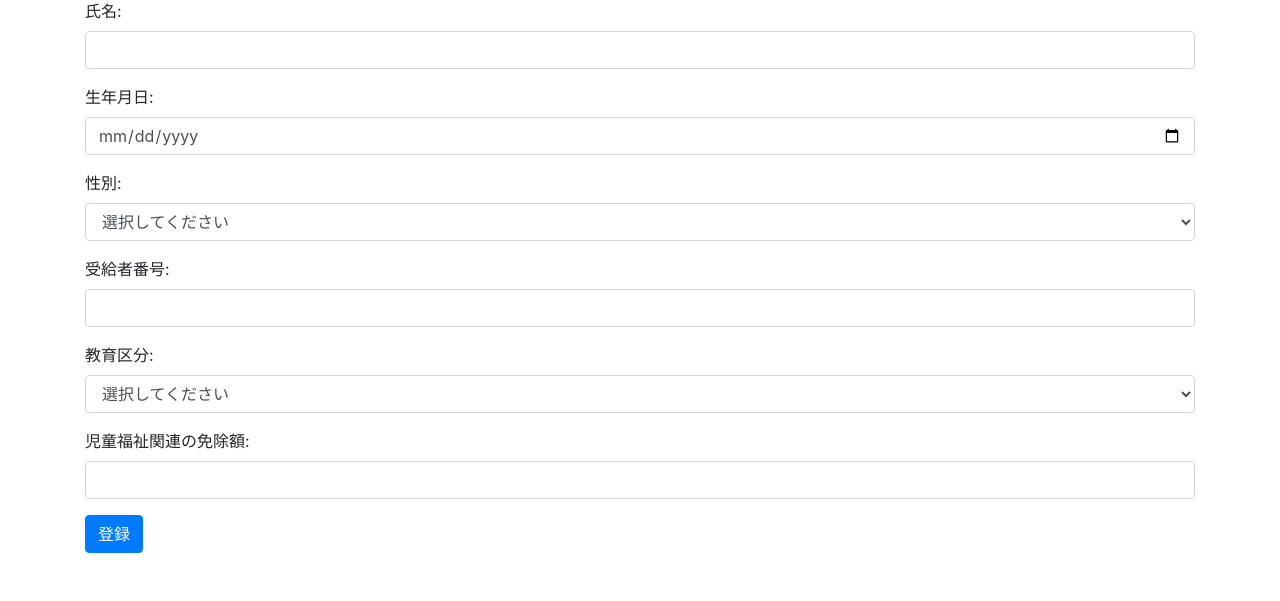
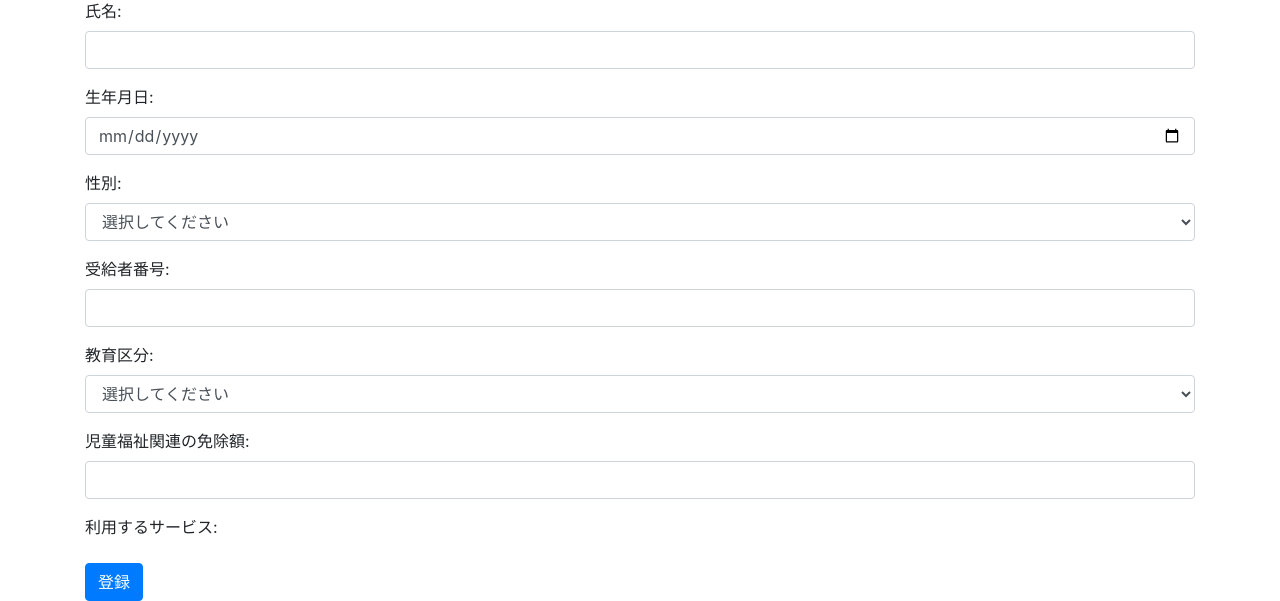
Before and after one commit to minjyun3011/at_management, a Django app: page /check_user/ in a window 1280 px wide. Shown: the part 282-883 px from the top of the page. Before the commit the page ends 835 px from the top, so only its background shows below. Run offline with Django 5.2, Linux system fonts and the light colour scheme; some libraries are stand-ins or nearby versions.

Commit message:
利用サービスのフィールド追加＆画面反映はまだ

```diff
--- a/attendance/forms.py
+++ b/attendance/forms.py
@@ -1,14 +1,20 @@
 import re
 from django import forms
-from .models import User
+from .models import User, ServiceTime
 from django.core.exceptions import ValidationError
 import datetime
 from .models import Attendance_info
 
 class UserForm(forms.ModelForm):
+    services = forms.ModelMultipleChoiceField(
+        queryset=ServiceTime.objects.all(),
+        widget=forms.CheckboxSelectMultiple,
+        label='利用するサービス'
+    )
+
     class Meta:
         model = User
-        fields = ['name', 'birthdate', 'gender', 'recipient_number', 'education_level', 'welfare_exemption']
+        fields = ['name', 'birthdate', 'gender', 'recipient_number', 'education_level', 'welfare_exemption', 'services']
         widgets = {
             'birthdate': forms.DateInput(attrs={'type': 'date'}),
             'name': forms.TextInput(attrs={'class': 'form-control'}),
@@ -16,6 +22,8 @@
             'gender': forms.Select(attrs={'class': 'form-control'}),
             'education_level': forms.Select(attrs={'class': 'form-control'}),
             'welfare_exemption': forms.NumberInput(attrs={'class': 'form-control'}),
+            'services': forms.CheckboxSelectMultiple(attrs={'class': 'form-check'})
+
         }
 
 
--- a/attendance/templates/attendance/home0.html
+++ b/attendance/templates/attendance/home0.html
@@ -69,15 +69,9 @@
                 </select>
             </div>
 
-
             <div class="form-group">
                 <label for="recipient_number">受給者番号:</label>
                 <input type="text" class="form-control" id="recipient_number" name="recipient_number" value="{{ form.recipient_number.value|default_if_none:'' }}" required>
-                <!-- {% if form.recipient_number.errors %}
-                {% for error in form.recipient_number.errors %}
-                    <div class="alert alert-danger">{{ error }}</div>
-                {% endfor %}
-            {% endif %} -->
             </div>
             <div class="form-group">
                 <label for="education_level">教育区分:</label>
@@ -85,7 +79,6 @@
                     <option value="">選択してください</option>
                     <option value="KY">年少</option>
                     <option value="KM">年中</option>
-                    <!-- Add other options similarly -->
                 </select>
             </div>
             <div class="form-group">
@@ -97,6 +90,17 @@
                 {% endfor %}
                 {% endif %}
             </div>
+            <div class="form-group">
+                <label for="services">利用するサービス:</label>
+                <div class="form-check">
+                    {% for service in form.services %}
+                    <input class="form-check-input" type="checkbox" name="{{ service.name }}" value="{{ service.choice_value }}" id="{{ service.id_for_label }}">
+                    <label class="form-check-label" for="{{ service.id_for_label }}">
+                        {{ service.choice_label }}
+                    </label><br>
+                    {% endfor %}
+                </div>
+            </div>
             <button type="submit" class="btn btn-primary">登録</button>
         </form>
     </div>
```
Also changed, not shown: attendance/models.py (+30 -27 lines), attendance/migrations/0005_user_services_alter_servicetime_service_type.py (added), db.sqlite3, 1 other file. Lines whose indentation alone changed are shown as unchanged.
